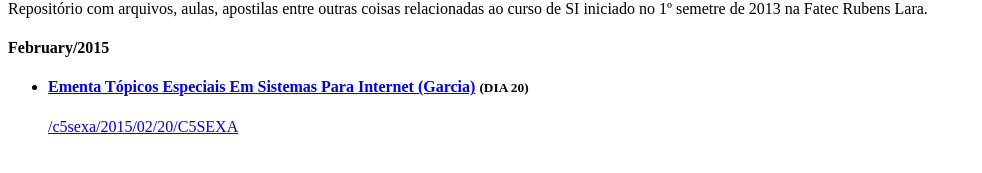
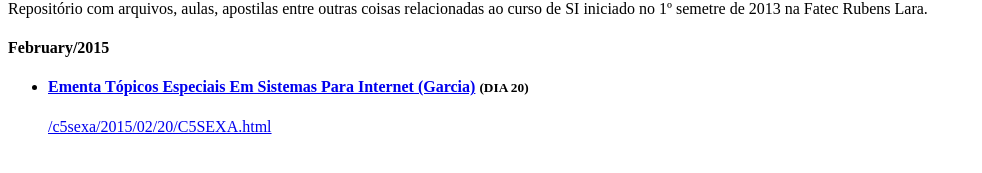
Before and after one commit to fatechub/fatecrl-curso-si, a Jekyll site: the page built from index.html, in a window 1280 px wide. Shown: the part 249-422 px from the top of the page, without its empty margins (0-982 px from the left). Built offline with Jekyll 4.4.1, drawn with Linux system fonts in a browser that asks for light colours; nearby versions of some CDN libraries; library files that are not in the unit come from our copies; some of the changed lines change nothing that is shown.

Commit message:
alterado link producao

```diff
--- a/_config.yml
+++ b/_config.yml
@@ -1,6 +1,6 @@
 # This is the default format.
 # For more see: http://jekyllrb.com/docs/permalinks/
-permalink: /:categories/:year/:month/:day/:title
+# permalink: /:categories/:year/:month/:day/:title
 
 exclude: [".rvmrc", ".rbenv-version", "README.md", "Rakefile", "changelog.md"]
 highlighter: pygments
@@ -64,7 +64,7 @@ JB :
   #   http://s3.amazonaws.com/yoursite/themes/watermelon
   #   /assets
   #
-  ASSET_PATH : http://adammacias.github.io/fatec-si//assets
+  ASSET_PATH : http://adammacias.github.io/fatec-si/assets
 
   # These paths are to the main pages Jekyll-Bootstrap ships with.
   # Some JB helpers refer to these paths; change them here if needed.
```
